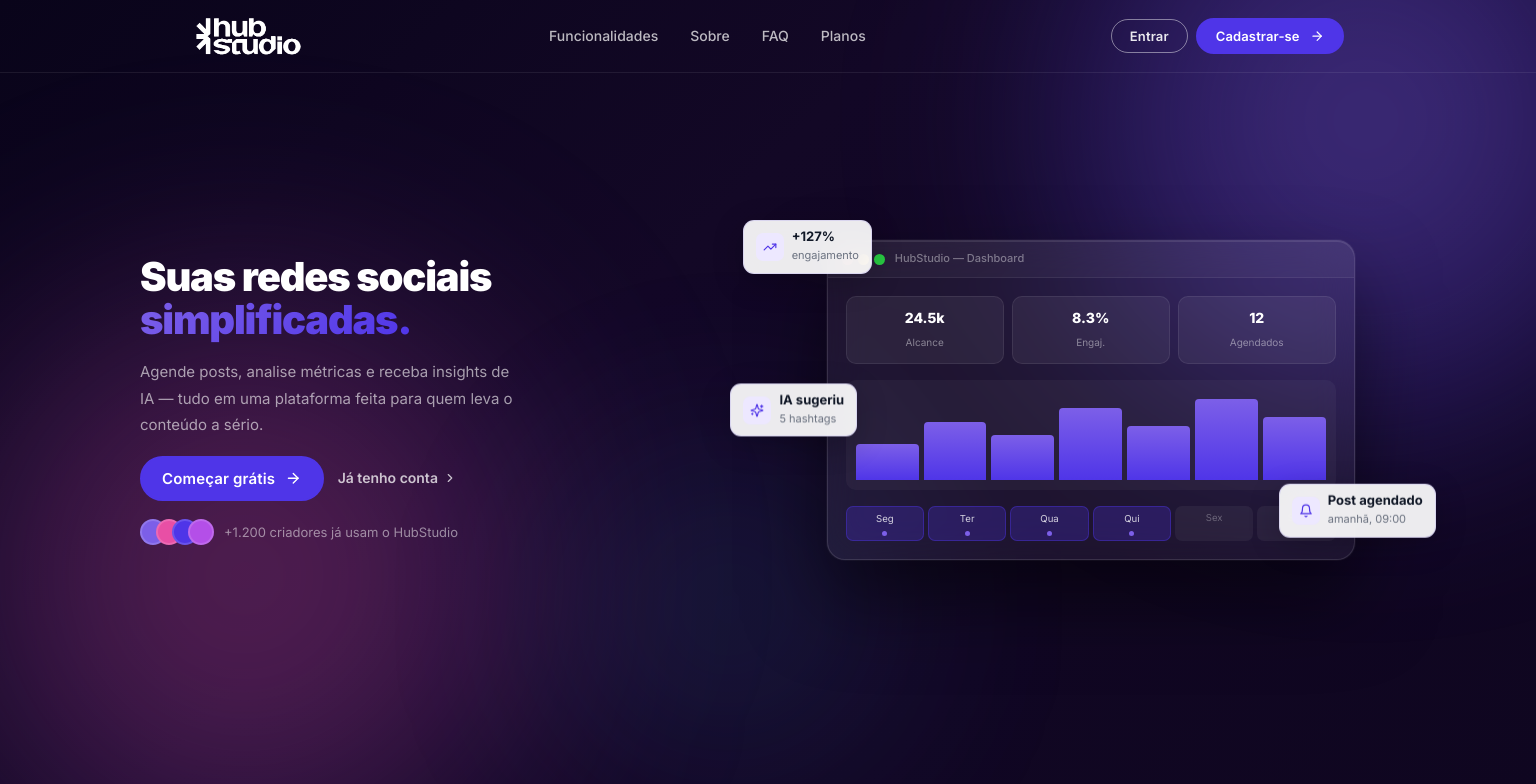
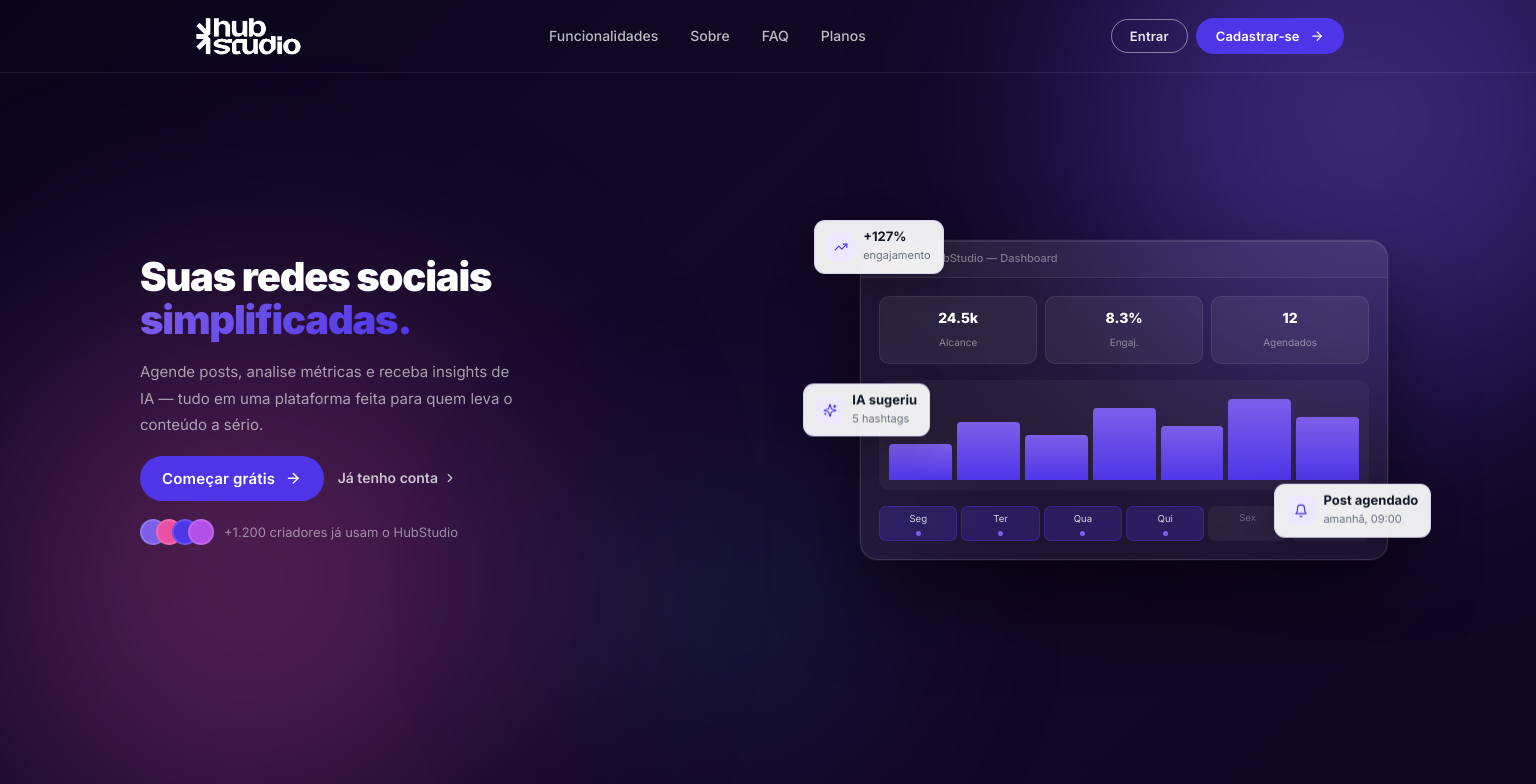
Before and after one commit to brenosemfreio/tcc, a React (Vite) app: page / in a window 1536 px wide. Shown: the top 784 px of the page. Built offline with nearby package versions, Linux system fonts and the light colour scheme.

Commit message:
chore: auto sync [Claude]

```diff
--- a/src/pages/Landing/Landing.css
+++ b/src/pages/Landing/Landing.css
@@ -1868,7 +1868,7 @@
     min-height: 100svh;
   }
   .l-hero__inner {
-    grid-template-columns: 1fr 1.08fr;
+    grid-template-columns: 1fr 0.86fr;
     gap: 80px;
     min-height: 100vh;
     min-height: 100svh;
```
